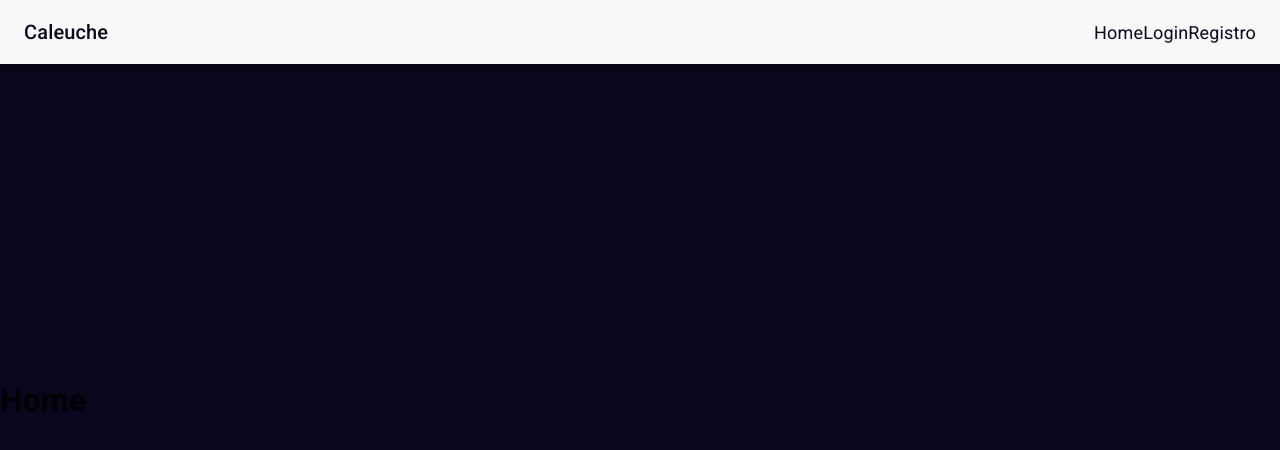
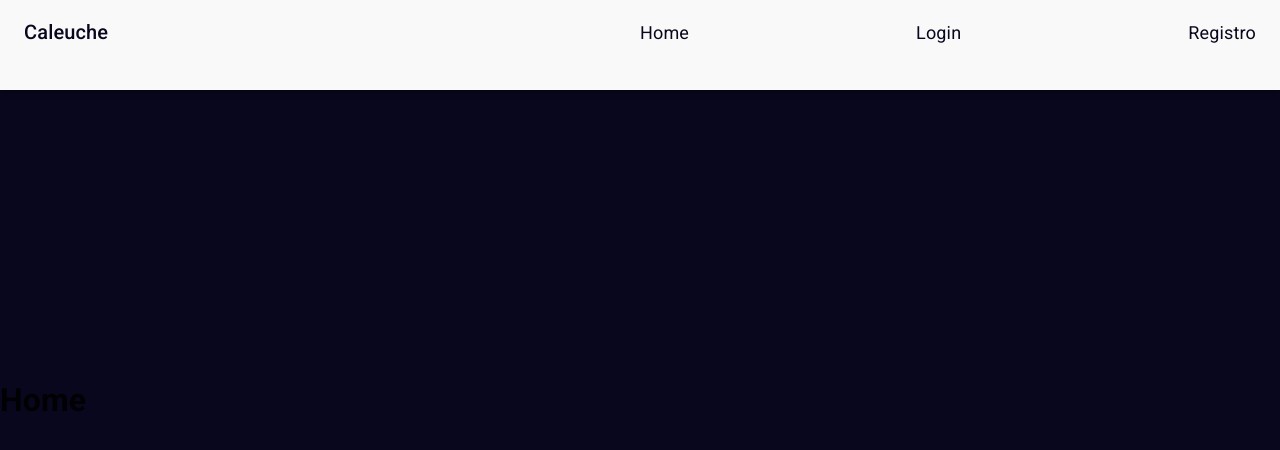
Before and after one commit to Pj85rC/CaleucheMT, a React (Vite) app: page / in a window 1280 px wide. Shown: the top 450 px of the page. Built offline with nearby package versions, Linux system fonts and the light colour scheme.

Commit message:
segundo text nav

```diff
--- a/src/index.css
+++ b/src/index.css
@@ -12,3 +12,7 @@ a {
   text-decoration: none;
   font-size: 18px;
 }
+
+.myStack {
+  justify-content: space-between;
+}
--- a/src/layout/Navbar.jsx
+++ b/src/layout/Navbar.jsx
@@ -4,6 +4,7 @@ import {
   AppBar,
   Box,
   Drawer,
+  Grid,
   IconButton,
   Stack,
   Toolbar,
@@ -22,18 +23,22 @@ const Navbar = ({ navLinks }) => {
       <AppBar
         position="fixed"
         color="transparent"
-        sx={{ backgroundColor: "#F9F9F9", color: "#09071D" }}
+        sx={{ backgroundColor: "#F9F9F9", color: "#09071D", height: "90px"  }}
+
       >
         <Toolbar>
+          <Grid container alignItems="center">
+            <Grid item xs={12} sm={6} alignItems="center" container>
               <IconButton
                 color="#09071D"
                 size="large"
                 onClick={() => setOpen(true)}
-            sx={{ display: { xs: "flex", sm: "none" } }}
+                sx={{ display: { sm: "none" } }}
               >
                 <MenuIcon />
               </IconButton>
               <Typography
+                className="title"
                 variant="h6"
                 component={NavLink}
                 to="/"
@@ -41,13 +46,24 @@ const Navbar = ({ navLinks }) => {
               >
                 Caleuche
               </Typography>
+            </Grid>
+
             {/* <Stack direction="row" spacing={2} alignItems="center"  > */}
-          <Stack sx={{ display: { xs: "none", sm: "block" } }}>
+
+            <Grid item sm={6}>
+              <Stack
+                className="myStack"
+                direction="row"
+                sx={{ display: { xs: "none", sm: "flex" } }}
+              >
                 {navLinks.map((i) => (
                   <Link key={i.title} component={NavLink} to={i.path}>
                     {i.title}
                   </Link>
                 ))}
+              </Stack>
+            </Grid>
+          </Grid>
 
           {/* <Link component={NavLink} to="/" color="inherit">
             Home
@@ -72,7 +88,6 @@ const Navbar = ({ navLinks }) => {
           <IconButton color="#09071D">
             <AccountCircle />
           </IconButton> */}
-          </Stack>
         </Toolbar>
       </AppBar>
 
@@ -80,13 +95,9 @@ const Navbar = ({ navLinks }) => {
         open={open}
         anchor="left"
         onClose={() => setOpen(false)}
-        sx={{ display: { xs: "none", sm: "block" } }}
+        sx={{ display: { xs: "flex", sm: "none" } }}
       >
-        <NavDrawer
-        navLinks={navLinks}
-        NavLink={NavLink}
-        setOpen={setOpen}
-        />
+        <NavDrawer navLinks={navLinks} NavLink={NavLink} setOpen={setOpen} />
       </Drawer>
     </>
   );
```
Lines whose indentation alone changed are shown as unchanged.
